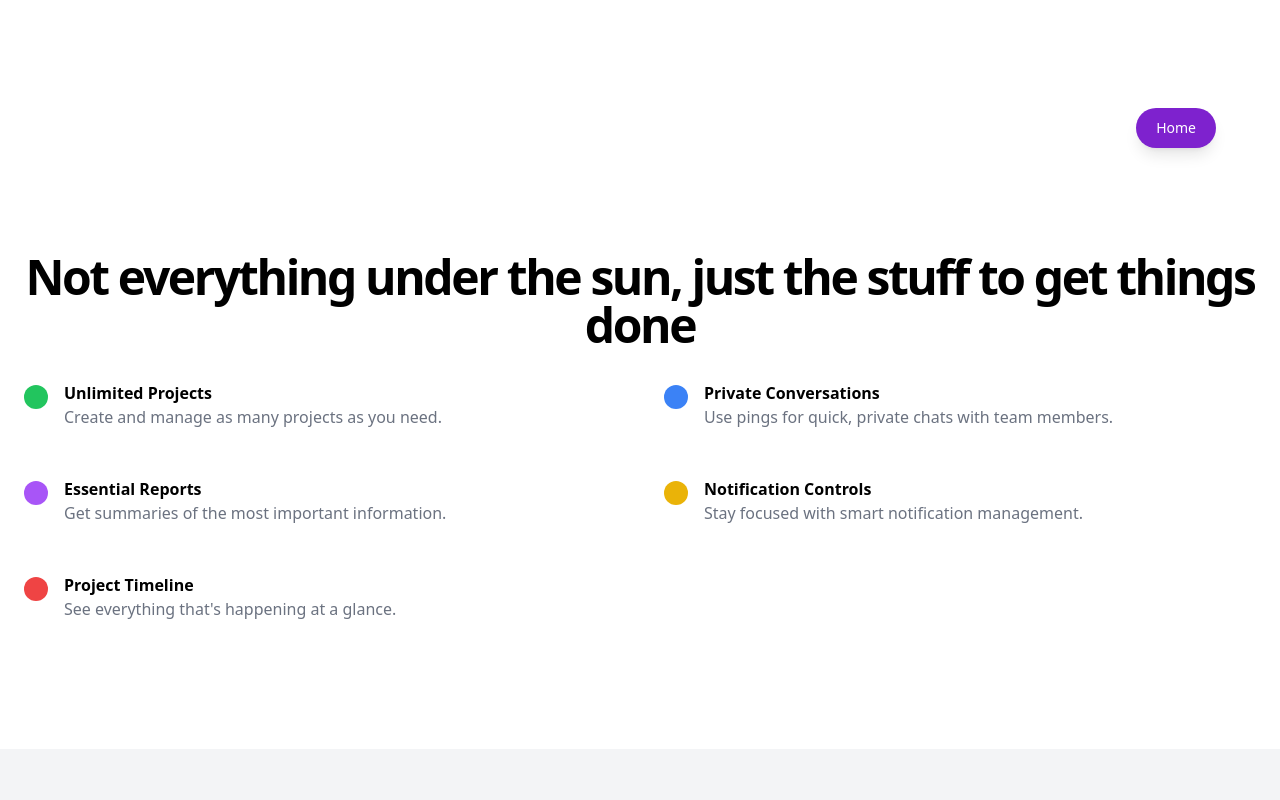
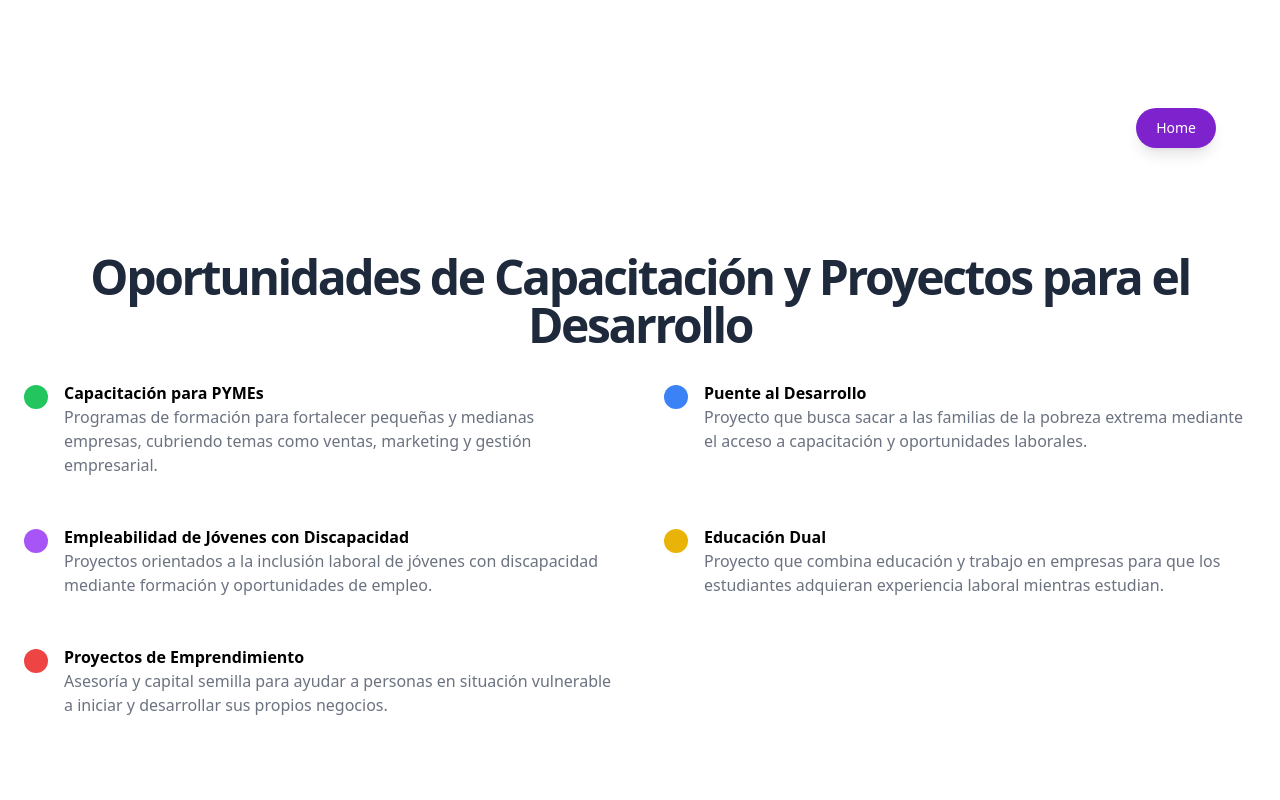
Before and after one commit to KevinAlpizarDev/JoinJob_app, a React (Vite) app in the folder reactApp/: page / in a window 1280 px wide. Shown: the part 580-1380 px from the top of the page. Built offline with nearby package versions, Linux system fonts and the light colour scheme.

Commit message:
second commit

```diff
--- a/reactApp/src/components/LandingPage.jsx
+++ b/reactApp/src/components/LandingPage.jsx
@@ -80,7 +80,7 @@ export default function LandingPage() {
             </div>
           </section>
 
-          <section className="w-full py-12 md:py-24 lg:py-32">
+          {/* <section className="w-full py-12 md:py-24 lg:py-32">
             <div className="container px-4 md:px-6">
               <h2 className="text-3xl font-bold tracking-tighter sm:text-4xl md:text-5xl text-center mb-8">
                 Not everything under the sun, just the stuff to get things done
@@ -133,9 +133,71 @@ export default function LandingPage() {
                 </div>
               </div>
             </div>
-          </section>
+          </section> */}
 
-          <section className="w-full py-12 md:py-24 lg:py-32 bg-gray-100 dark:bg-gray-800">
+<section className="w-full py-12 md:py-24 lg:py-32">
+  <div className="container px-4 md:px-6">
+    <h2 className="text-3xl text-slate-800 font-black tracking-tighter sm:text-4xl md:text-5xl text-center mb-8">
+      Oportunidades de Capacitación y Proyectos para el Desarrollo
+    </h2>
+    <div className="grid gap-6 lg:grid-cols-2 lg:gap-12">
+
+      <div className="flex items-start space-x-4">
+        <div className="mt-1 h-6 w-6 flex-none bg-green-500 rounded-full"></div>
+        <div>
+          <h3 className="font-bold">Capacitación para PYMEs</h3>
+          <p className="text-gray-500 dark:text-gray-400">
+            Programas de formación para fortalecer pequeñas y medianas empresas, cubriendo temas como ventas, marketing y gestión empresarial.
+          </p>
+        </div>
+      </div>
+
+      <div className="flex items-start space-x-4">
+        <div className="mt-1 h-6 w-6 flex-none bg-blue-500 rounded-full"></div>
+        <div>
+          <h3 className="font-bold">Puente al Desarrollo</h3>
+          <p className="text-gray-500 dark:text-gray-400">
+            Proyecto que busca sacar a las familias de la pobreza extrema mediante el acceso a capacitación y oportunidades laborales.
+          </p>
+        </div>
+      </div>
+
+      <div className="flex items-start space-x-4">
+        <div className="mt-1 h-6 w-6 flex-none bg-purple-500 rounded-full"></div>
+        <div>
+          <h3 className="font-bold">Empleabilidad de Jóvenes con Discapacidad</h3>
+          <p className="text-gray-500 dark:text-gray-400">
+            Proyectos orientados a la inclusión laboral de jóvenes con discapacidad mediante formación y oportunidades de empleo.
+          </p>
+        </div>
+      </div>
+
+      <div className="flex items-start space-x-4">
+        <div className="mt-1 h-6 w-6 flex-none bg-yellow-500 rounded-full"></div>
+        <div>
+          <h3 className="font-bold">Educación Dual</h3>
+          <p className="text-gray-500 dark:text-gray-400">
+            Proyecto que combina educación y trabajo en empresas para que los estudiantes adquieran experiencia laboral mientras estudian.
+          </p>
+        </div>
+      </div>
+
+      <div className="flex items-start space-x-4">
+        <div className="mt-1 h-6 w-6 flex-none bg-red-500 rounded-full"></div>
+        <div>
+          <h3 className="font-bold">Proyectos de Emprendimiento</h3>
+          <p className="text-gray-500 dark:text-gray-400">
+            Asesoría y capital semilla para ayudar a personas en situación vulnerable a iniciar y desarrollar sus propios negocios.
+          </p>
+        </div>
+      </div>
+
+    </div>
+  </div>
+</section>
+
+
+          {/* <section className="w-full py-12 md:py-24 lg:py-32 bg-gray-100 dark:bg-gray-800">
             <div className="container px-4 md:px-6">
               <h2 className="text-3xl font-bold tracking-tighter sm:text-4xl md:text-5xl text-center mb-8">
                 Leave the grind behind. Glide through projects instead.
@@ -166,7 +228,7 @@ export default function LandingPage() {
                 </div>
               </div>
             </div>
-          </section> */}
+          </section>  */}
           <section className="w-full py-12 md:py-24 lg:py-32 bg-gray-100 dark:bg-gray-800">
             <div className="container px-4 md:px-6">
               <h2 className="text-3xl font-black text-slate-800 tracking-tighter sm:text-4xl md:text-5xl text-center mb-8">
```
